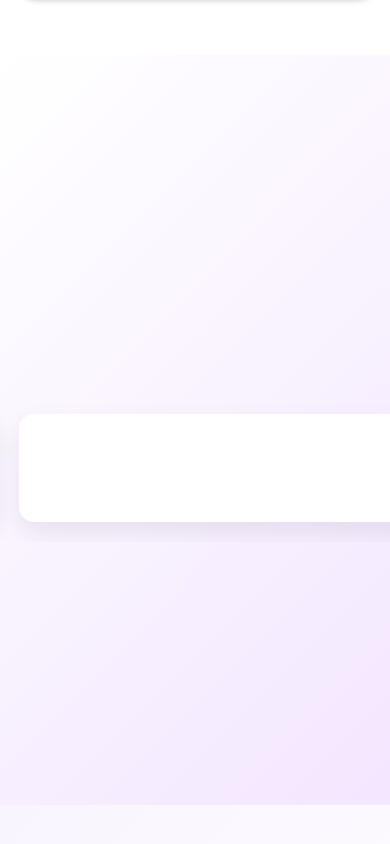
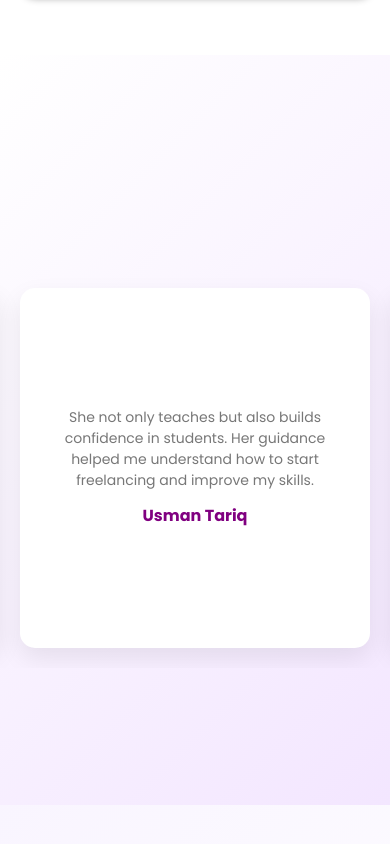
Before and after one commit to warisha-jahan/mern-stack-web-development-course, a website: page index.html in a window 390 px wide. Shown: the part 9323-10167 px from the top of the page. Drawn offline with nearby package versions, Linux system fonts and the light colour scheme.

Commit message:
changes in testimonial mobile section

```diff
--- a/responsive.css
+++ b/responsive.css
@@ -246,30 +246,22 @@
 
     /* TESTIMONIAL */
 
-    .slider {
-        overflow-x: auto;
-        scroll-behavior: smooth;
-        -webkit-overflow-scrolling: touch;
-    }
+
 
     .slider-wrapper {
         width: 100%;
     }
 
     .track {
-        display: flex;
-        gap: 20px;
-        width: max-content;
+
         padding: 20px;
     }
 
-    .slider::-webkit-scrollbar {
-        display: none;
-    }
+
 
     .card {
-        min-width: 80%;
-        flex-shrink: 0;
+        min-width:100%;
+
     }
 
     /* CERT SECTION */
```
Also changed, not shown: index.html (+1 -0 lines).
